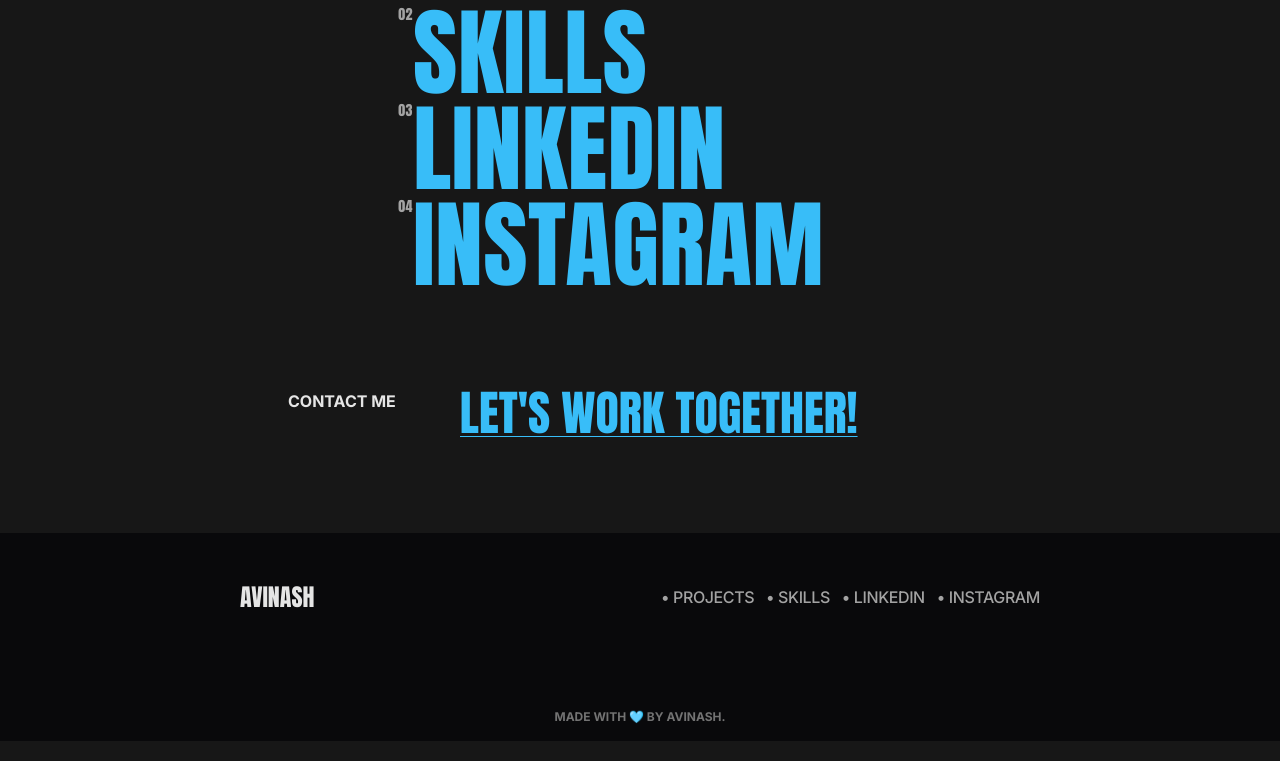
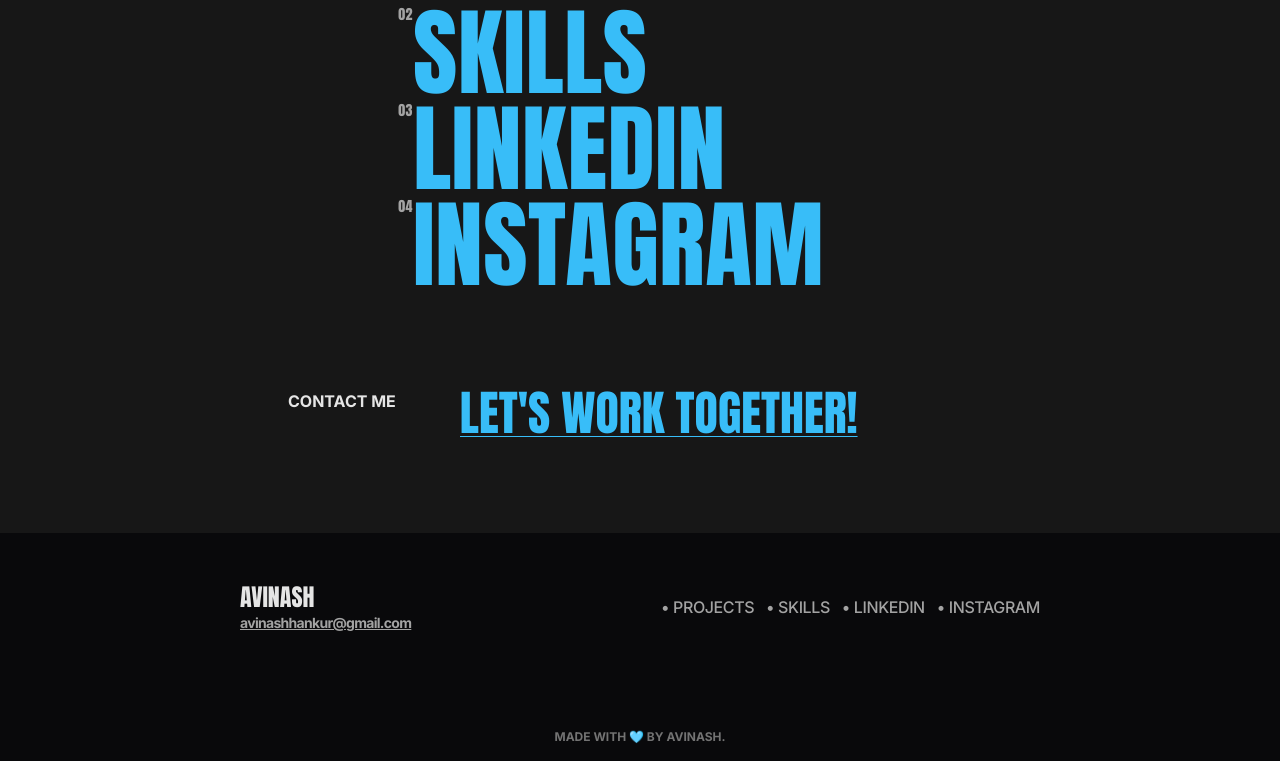
Before and after one commit to avinashankur/portfolio, a Next.js app: page / in a window 1280 px wide. Shown: the part 795-1556 px from the top of the page. Built offline with nearby package versions, Linux system fonts and the light colour scheme.

Commit message:
added:mail to footer

```diff
--- a/app/contact/page.tsx
+++ b/app/contact/page.tsx
@@ -44,7 +44,7 @@ export default function Contact() {
         <h1 className="text-5xl lg:text-9xl font-bold font-anton tracking-wider uppercase">
           Contact
         </h1>
-        <div className="mt-16 max-w-lg flex gap-2 justify-between text-sm text-neutral-300">
+        {/* <div className="mt-16 max-w-lg flex gap-2 justify-between text-sm text-neutral-300">
           <p className="border-2 px-3 py-2 rounded-lg items-center flex flex-col gap-3 border-neutral-800">
             <FaLocationDot className="text-2xl" />
             Noida, India
@@ -56,7 +56,7 @@ export default function Contact() {
             <IoMailOpen className="text-3xl" />
             avinashhankur@gmail.com
           </Link>
-        </div>
+        </div> */}
         <form
           onSubmit={sendEmail}
           ref={form}
--- a/components/Footer.tsx
+++ b/components/Footer.tsx
@@ -8,7 +8,7 @@ const Footer = () => {
           <Link href="/" className="uppercase font-anton text-2xl">
             Avinash
           </Link>
-          {/* <Link href="/" className="underline font-bold uppercase text-sky-400 tracking-tighter hover:text-neutral-200 transition">Resume</Link> */}
+          <Link href="mailto:avinashhankur@gmail.com" className="underline font-bold text-sm text-neutral-400 tracking-tighter hover:text-neutral-200 transition">avinashhankur@gmail.com</Link>
         </div>
         <div className="font-medium uppercase  tracking-tight gap-3 flex flex-col lg:flex-row text-neutral-400">
           <Link href="/" className="hover:text-sky-400 transition">
```
